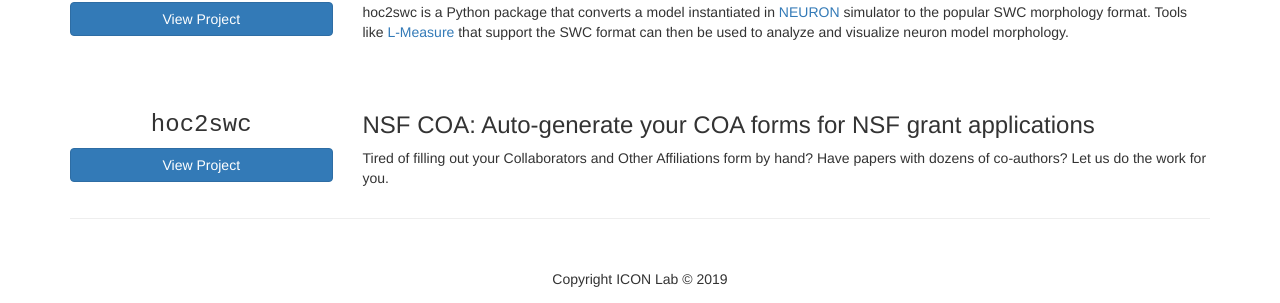
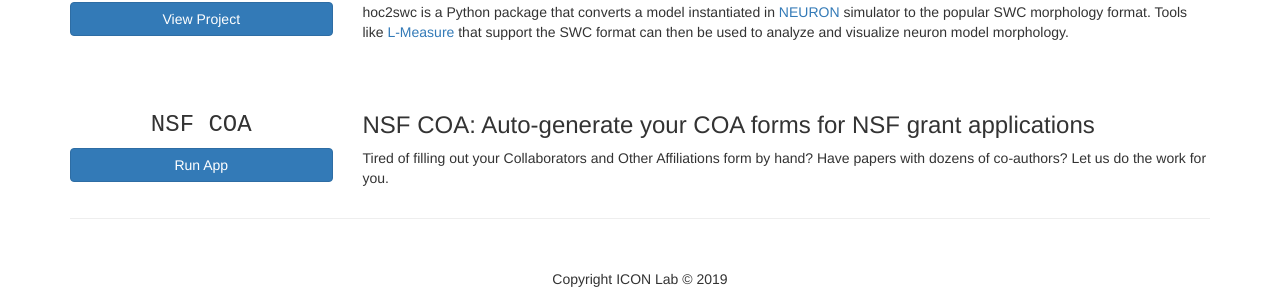
Before and after one commit to osmonauts/testsite, a Jekyll site: the page built from software.html, in a window 1280 px wide and 900 px high, scrolled down 545 px. Shown: the part 551-854 px from the top of the window. Built offline with Jekyll 4.4.1, drawn with Linux system fonts in a browser that asks for light colours.

Commit message:
Update software.html

```diff
--- a/software.html
+++ b/software.html
@@ -111,8 +111,8 @@ h3.logo {
 
 <div class="row">
     <div class="col-sm-3">
-        <h3 class="logo">hoc2swc</h3>
-        <a class="btn btn-primary" href="http://spike.asu.edu/coa/">View Project</a>
+        <h3 class="logo">NSF COA</h3>
+        <a class="btn btn-primary" href="http://spike.asu.edu/coa/">Run App</a>
     </div>
     <div class="col-sm-9">
         <h3>NSF COA: Auto-generate your COA forms for NSF grant applications</h3>
```
